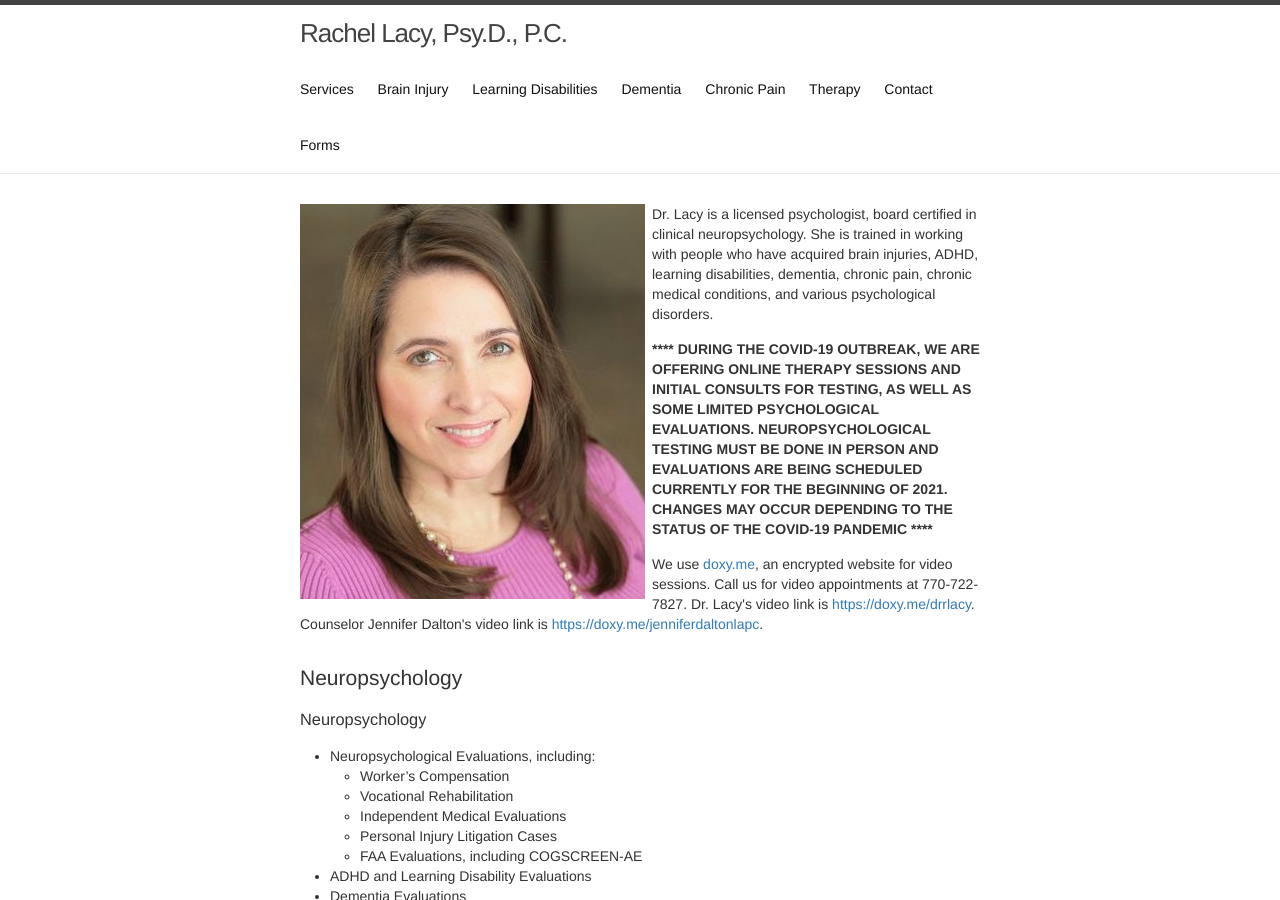
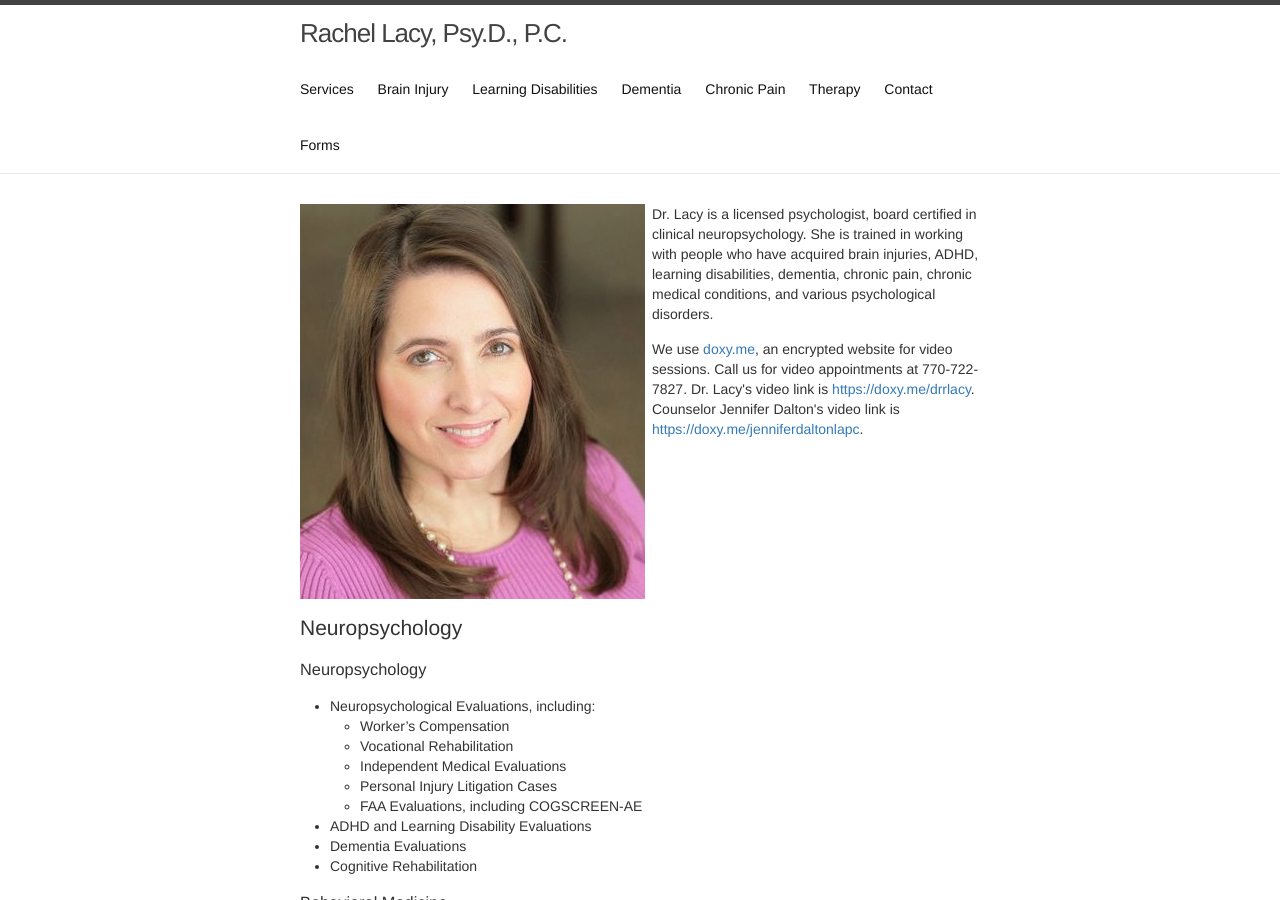
Before and after one commit to halcyon/renewedbrain.com, a Jekyll site: the page built from index.md, in a window 1280 px wide and 900 px high. Built offline with Jekyll 4.4.1, drawn with Linux system fonts in a browser that asks for light colours.

Commit message:
Update index.md
remove covid policies

```diff
--- a/index.md
+++ b/index.md
@@ -5,7 +5,7 @@ layout: default
 <div class="about-dr-lacy">
   <img src="images/rachel-lacy.jpg">
   <p>Dr. Lacy is a licensed psychologist, board certified in clinical neuropsychology. She is trained in working with people who have acquired brain injuries, ADHD, learning disabilities, dementia, chronic pain, chronic medical conditions, and various psychological disorders.</p>
-  <p><b>**** DURING THE COVID-19 OUTBREAK, WE ARE OFFERING ONLINE THERAPY SESSIONS AND INITIAL CONSULTS FOR TESTING, AS WELL AS SOME LIMITED PSYCHOLOGICAL EVALUATIONS. NEUROPSYCHOLOGICAL TESTING MUST BE DONE IN PERSON AND EVALUATIONS ARE BEING SCHEDULED CURRENTLY FOR THE BEGINNING OF 2021. CHANGES MAY OCCUR DEPENDING TO THE STATUS OF THE COVID-19 PANDEMIC ****</b></p>
+
   <p>We use <a href="https://doxy.me">doxy.me</a>, an encrypted website for video sessions. Call us for video appointments at 770-722-7827. Dr. Lacy's video link is <a href="https://doxy.me/drrlacy">https://doxy.me/drrlacy</a>. Counselor Jennifer Dalton's video link is <a href="https://doxy.me/jenniferdaltonlapc">https://doxy.me/jenniferdaltonlapc</a>.</p>
   <div class="clear"></div>
 </div>
```
